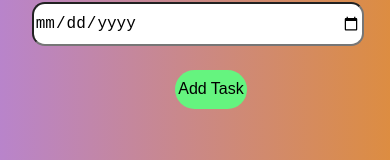
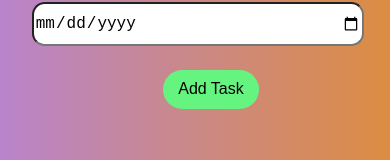
Before and after one commit to Crazyengineer1/Task-manager-in-Angular, an Angular app: page / in a window 390 px wide. Shown: the part 280-440 px from the top of the page. Built offline with nearby package versions, Linux system fonts and the light colour scheme; a web font is replaced by a local one.

Commit message:
Made the task display responsive

```diff
--- a/src/app/app.component.css
+++ b/src/app/app.component.css
@@ -170,6 +170,11 @@
         display: block;
         position: static;
         margin: 0 auto;
-        text-align: center;
+        padding: 1.2vh 4vw;
+    }
+
+    .NameDate{
+        display: flex;
+        flex-direction: column;
     }
 }
```
